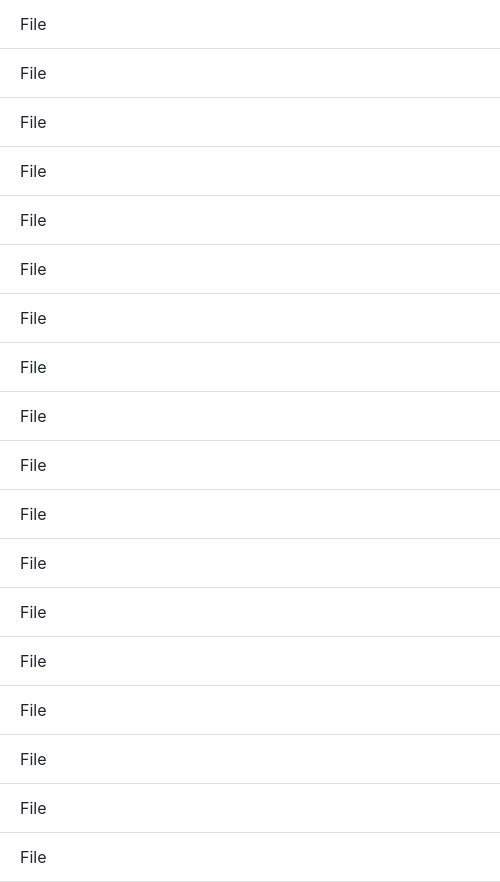
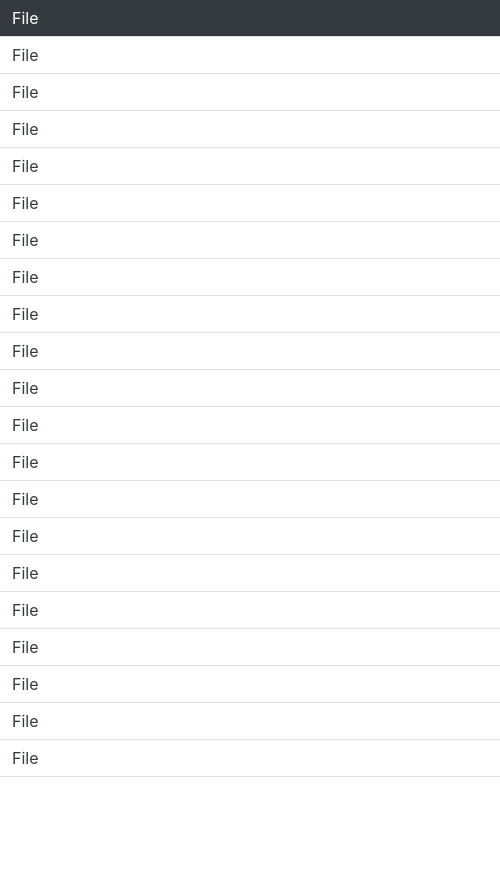
Before and after one commit to ajilk/documented, an Electron app: page files.html in a window 500 px wide. After the commit the page ends 800 px from the top, so only its background shows below. Drawn offline with nearby package versions, Linux system fonts and the light colour scheme.

Commit message:
Restructue code and UI to improve readability and UX

```diff
--- a/files.html
+++ b/files.html
@@ -5,10 +5,7 @@
     <meta charset="utf-8" />
     <meta name="viewport" content="width=device-width, initial-scale=1, shrink-to-fit=no" />
 
-    <link
-      rel="stylesheet"
-      href="styles/style.css"
-	>
+    <link rel="stylesheet" href="styles/style.css" />
     <!-- Bootstrap CSS -->
     <link
       rel="stylesheet"
@@ -20,26 +17,71 @@
     <title>Hello, world!</title>
   </head>
   <body>
-	  <ul class="list-group list-group-flush">
-		  <li class="list-group-item">File</li>
-		  <li class="list-group-item">File</li>
-		  <li class="list-group-item">File</li>
-		  <li class="list-group-item">File</li>
-		  <li class="list-group-item">File</li>
-		  <li class="list-group-item">File</li>
-		  <li class="list-group-item">File</li>
-		  <li class="list-group-item">File</li>
-		  <li class="list-group-item">File</li>
-		  <li class="list-group-item">File</li>
-		  <li class="list-group-item">File</li>
-		  <li class="list-group-item">File</li>
-		  <li class="list-group-item">File</li>
-		  <li class="list-group-item">File</li>
-		  <li class="list-group-item">File</li>
-		  <li class="list-group-item">File</li>
-		  <li class="list-group-item">File</li>
-		  <li class="list-group-item">File</li>
-	  </ul>
+    <ul class="list-group list-group-flush">
+      <li class="list-group-item p-0">
+        <button type="button" class="btn btn-block btn-outline-dark border-0 rounded-0 text-left">File</button>
+      </li>
+      <li class="list-group-item p-0">
+        <button type="button" class="btn btn-block btn-outline-dark border-0 rounded-0 text-left">File</button>
+      </li>
+      <li class="list-group-item p-0">
+        <button type="button" class="btn btn-block btn-outline-dark border-0 rounded-0 text-left">File</button>
+      </li>
+      <li class="list-group-item p-0">
+        <button type="button" class="btn btn-block btn-outline-dark border-0 rounded-0 text-left">File</button>
+      </li>
+      <li class="list-group-item p-0">
+        <button type="button" class="btn btn-block btn-outline-dark border-0 rounded-0 text-left">File</button>
+      </li>
+      <li class="list-group-item p-0">
+        <button type="button" class="btn btn-block btn-outline-dark border-0 rounded-0 text-left">File</button>
+      </li>
+      <li class="list-group-item p-0">
+        <button type="button" class="btn btn-block btn-outline-dark border-0 rounded-0 text-left">File</button>
+      </li>
+      <li class="list-group-item p-0">
+        <button type="button" class="btn btn-block btn-outline-dark border-0 rounded-0 text-left">File</button>
+      </li>
+      <li class="list-group-item p-0">
+        <button type="button" class="btn btn-block btn-outline-dark border-0 rounded-0 text-left">File</button>
+      </li>
+      <li class="list-group-item p-0">
+        <button type="button" class="btn btn-block btn-outline-dark border-0 rounded-0 text-left">File</button>
+      </li>
+      <li class="list-group-item p-0">
+        <button type="button" class="btn btn-block btn-outline-dark border-0 rounded-0 text-left">File</button>
+      </li>
+      <li class="list-group-item p-0">
+        <button type="button" class="btn btn-block btn-outline-dark border-0 rounded-0 text-left">File</button>
+      </li>
+      <li class="list-group-item p-0">
+        <button type="button" class="btn btn-block btn-outline-dark border-0 rounded-0 text-left">File</button>
+      </li>
+      <li class="list-group-item p-0">
+        <button type="button" class="btn btn-block btn-outline-dark border-0 rounded-0 text-left">File</button>
+      </li>
+      <li class="list-group-item p-0">
+        <button type="button" class="btn btn-block btn-outline-dark border-0 rounded-0 text-left">File</button>
+      </li>
+      <li class="list-group-item p-0">
+        <button type="button" class="btn btn-block btn-outline-dark border-0 rounded-0 text-left">File</button>
+      </li>
+      <li class="list-group-item p-0">
+        <button type="button" class="btn btn-block btn-outline-dark border-0 rounded-0 text-left">File</button>
+      </li>
+      <li class="list-group-item p-0">
+        <button type="button" class="btn btn-block btn-outline-dark border-0 rounded-0 text-left">File</button>
+      </li>
+      <li class="list-group-item p-0">
+        <button type="button" class="btn btn-block btn-outline-dark border-0 rounded-0 text-left">File</button>
+      </li>
+      <li class="list-group-item p-0">
+        <button type="button" class="btn btn-block btn-outline-dark border-0 rounded-0 text-left">File</button>
+      </li>
+      <li class="list-group-item p-0">
+        <button type="button" class="btn btn-block btn-outline-dark border-0 rounded-0 text-left">File</button>
+      </li>
+    </ul>
 
     <!-- Optional JavaScript -->
     <!-- jQuery first, then Popper.js, then Bootstrap JS -->
--- a/renderer.js
+++ b/renderer.js
@@ -5,7 +5,7 @@ const closeBtn = document.getElementById('closeBtn')
 var form
 
 loadBtn.addEventListener('click', (event) => {
-	ipcRenderer.send('load-file');
+	ipcRenderer.send('load-form');
 });
 
 closeBtn.addEventListener('click', (event) => {
@@ -16,7 +16,7 @@ closeBtn.addEventListener('click', (event) => {
 	while (formWrapper.firstChild) formWrapper.removeChild(formWrapper.firstChild);
 });
 
-ipcRenderer.on('close', (event) => {
+ipcRenderer.on('file-saved', (event) => {
 	closeBtn.click();
 });
 
@@ -47,7 +47,7 @@ ipcRenderer.on('render-form', (event, _form) => {
 	});
 	const submitBtn = document.createElement('input')
 	submitBtn.setAttribute('type', 'button')
-	submitBtn.setAttribute('value', 'Submit')
+	submitBtn.setAttribute('value', 'document')
 	submitBtn.setAttribute('class', 'btn btn-outline-dark float-right')
 	submitBtn.setAttribute('onclick', '_submit()')
 	htmlForm.append(submitBtn);
```
Also changed, not shown: index.html (+7 -1 lines), main.js (+34 -40 lines).
